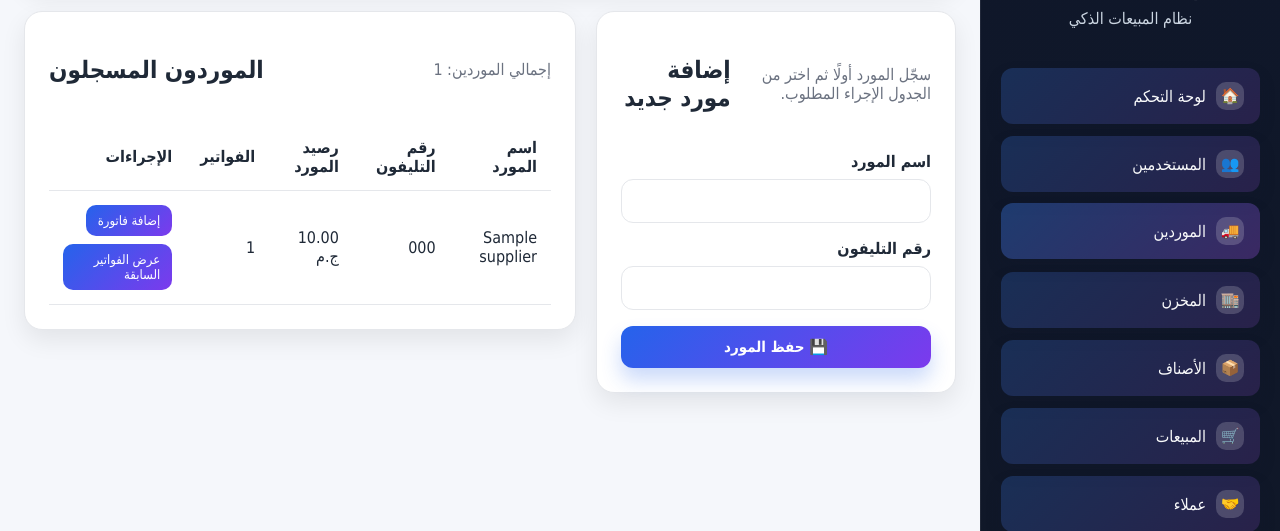
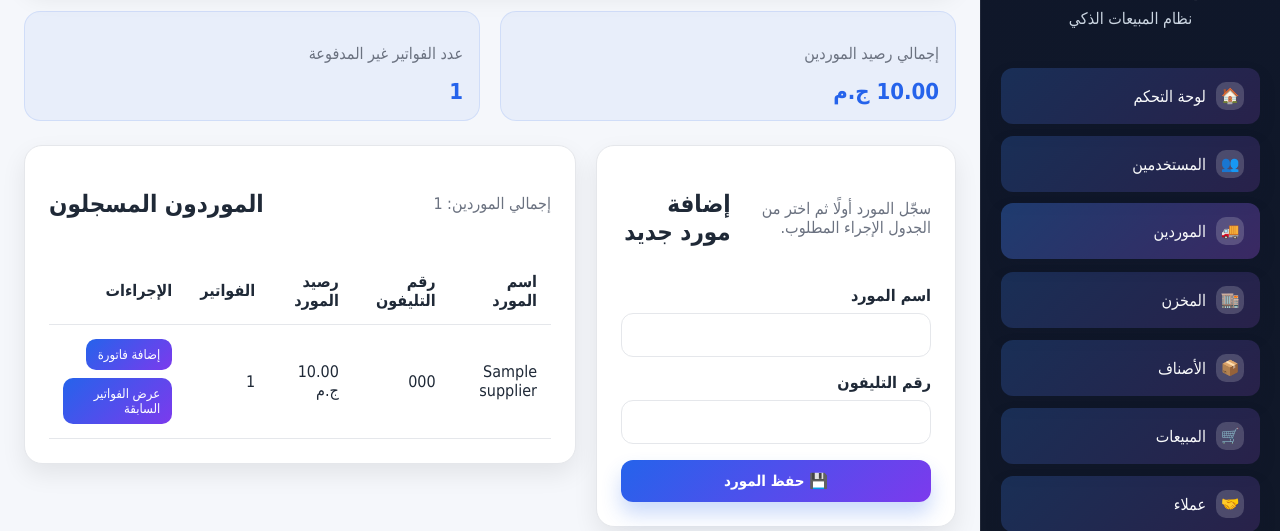
Before and after one commit to Magdy20252026/Mina-Samy, a PHP site: page /suppliers.php in a window 1280 px wide. Shown: the part 168-699 px from the top of the page. Run offline with PHP 8.4, Linux system fonts and the light colour scheme; a user stored in the database is signed in; tables that the repository leaves empty hold one stand-in row (values such as "Sample post").

Commit message:
feat: add suppliers page summary stats
Co-authored-by: Magdy20252026 <218769073+Magdy20252026@users.noreply.github.com>
Agent-Logs-Url: https://github.com/Magdy20252026/Mina-Samy/sessions/c9b86fea-0f9a-4dc2-af93-77bef3457071

```diff
--- a/suppliers.php
+++ b/suppliers.php
@@ -513,6 +513,15 @@ $suppliersStmt = $pdo->query("
 ");
 $suppliers = $suppliersStmt->fetchAll(PDO::FETCH_ASSOC);
 
+$totalSuppliersBalance = 0.0;
+
+foreach ($suppliers as $supplierRow) {
+    $totalSuppliersBalance += (float) ($supplierRow['balance'] ?? 0);
+}
+
+$totalSuppliersBalance = normalizeAmount($totalSuppliersBalance);
+$unpaidInvoicesCount = (int) $pdo->query("SELECT COUNT(*) FROM supplier_invoices WHERE amount_due > 0")->fetchColumn();
+
 $selectedSupplier = getSupplierById($pdo, $selectedSupplierId);
 
 if (!$selectedSupplier) {
@@ -706,6 +715,17 @@ $settlementPaymentAmountTwoValue = $submittedAction === 'add_payment' ? trim((st
         <?php if ($success !== ''): ?>
             <div class="alert alert-success"><?php echo e($success); ?></div>
         <?php endif; ?>
+
+        <div class="invoice-meta-grid" style="margin-bottom: 1.5rem;">
+            <div class="summary-box">
+                <p>إجمالي رصيد الموردين</p>
+                <strong><?php echo e(formatMoney($totalSuppliersBalance)); ?> ج.م</strong>
+            </div>
+            <div class="summary-box">
+                <p>عدد الفواتير غير المدفوعة</p>
+                <strong><?php echo (int) $unpaidInvoicesCount; ?></strong>
+            </div>
+        </div>
 
         <div class="supplier-layout">
             <div class="form-card">
```
